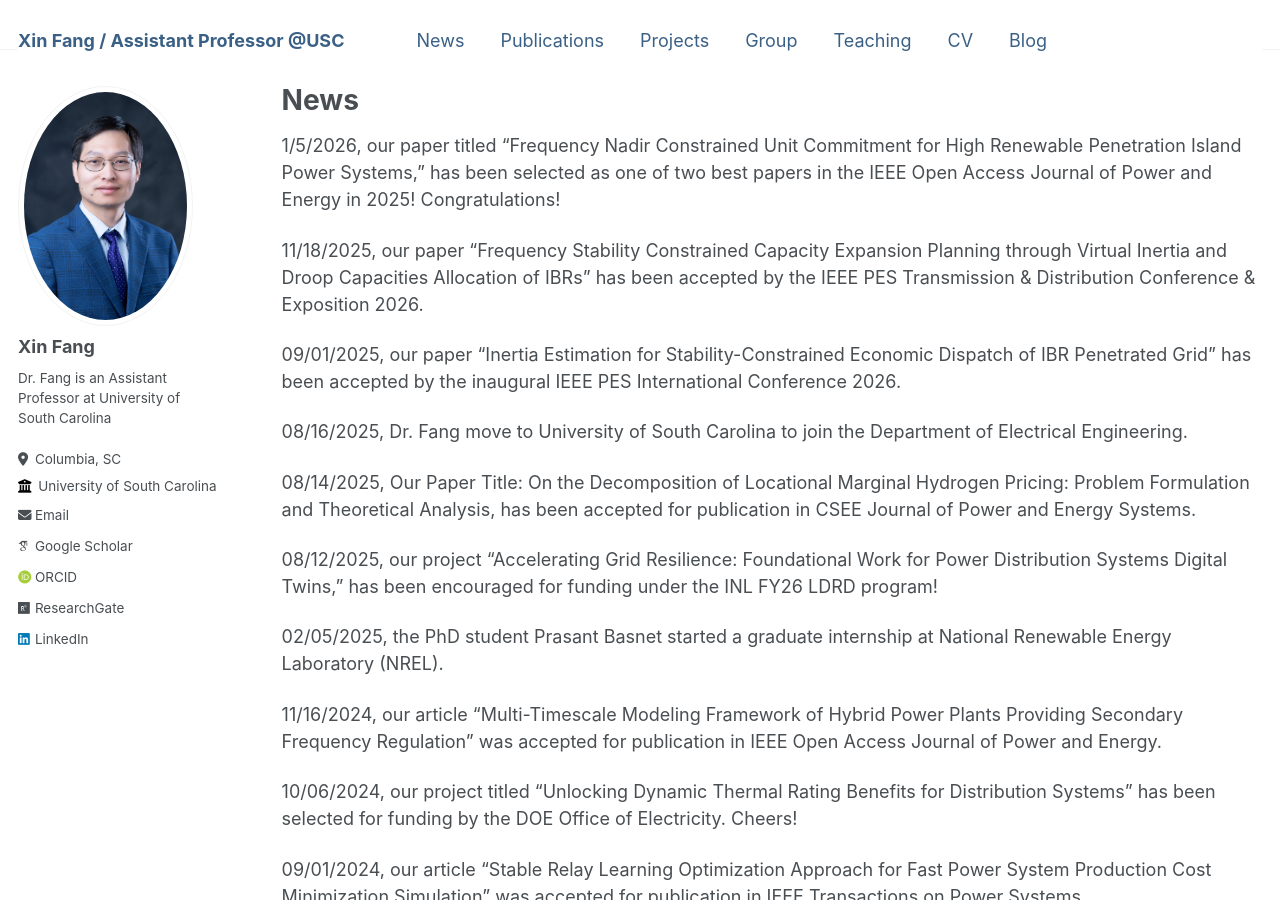
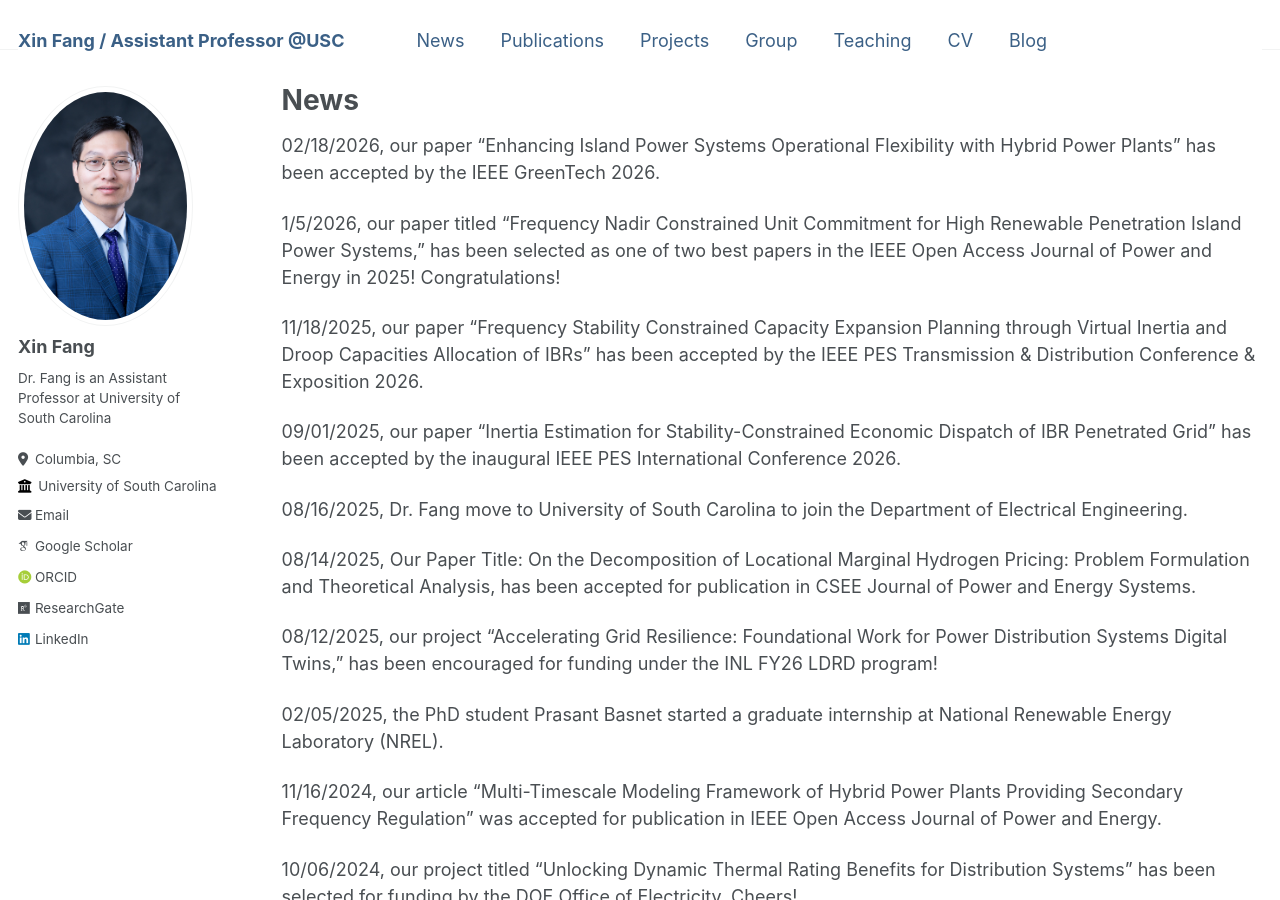
Before and after one commit to XinFang88/xinfang88.github.io, a Jekyll site: the page built from _pages/news.md, in a window 1280 px wide and 900 px high. Built offline with Jekyll 4.4.1, drawn with Linux system fonts in a browser that asks for light colours; some web fonts are replaced.

Commit message:
new publication

```diff
--- a/_pages/news.md
+++ b/_pages/news.md
@@ -6,6 +6,8 @@ author_profile: true
 ---
 
 {% include base_path %}
+02/18/2026, our paper "Enhancing Island Power Systems Operational Flexibility with Hybrid Power Plants" has been accepted by the IEEE GreenTech 2026.
+
 1/5/2026, our paper titled "Frequency Nadir Constrained Unit Commitment for High Renewable Penetration Island Power Systems," has been selected as one of two best papers in the IEEE Open Access Journal of Power and Energy in 2025! Congratulations!
 
 11/18/2025, our paper "Frequency Stability Constrained Capacity Expansion Planning through Virtual Inertia and Droop Capacities Allocation of IBRs" has been accepted by the IEEE PES Transmission & Distribution Conference & Exposition 2026.
```
